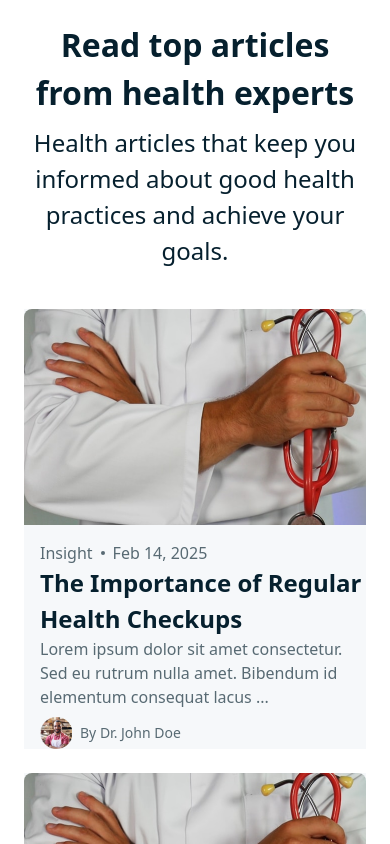
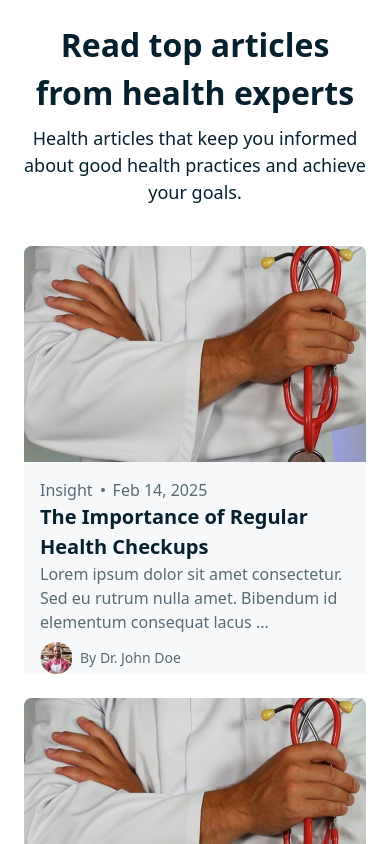
Before and after one commit to ResQ-Health/ResQ-Health, a React (Vite) app: page / in a window 390 px wide. Shown: the part 7240-8084 px from the top of the page. Built offline with nearby package versions, Linux system fonts and the light colour scheme.

Commit message:
updated the cards for card1

```diff
--- a/src/pages/Home.tsx
+++ b/src/pages/Home.tsx
@@ -130,12 +130,13 @@ const Home = () => {
             </div>
 
             <div className='w-full pt-[80px] px-[24px] md:px-[64px]'>
-                <h1 className='text-[32px] text-center text-[#06202E] font-[600] mb-[8px]'>Read top articles from health experts</h1>
-                <p className='text-[24px] text-center text-[#06202E] font-[400]'>Health articles that keep you informed about good health practices and achieve your goals.</p>
+                <h1 className=' md:text-[32px] text-[32px] text-center text-[#06202E] font-[600] mb-[8px]'>Read top articles from health experts</h1>
+                <p className='md:text-[24px] text-[18px] text-center text-[#06202E] font-[400]'>Health articles that keep you informed about good health practices and achieve your goals.</p>
 
                 <div className='mt-[40px] grid grid-cols-1 sm:grid-cols-2 lg:grid-cols-3 gap-6'>
                     {articles.slice(0, showAll ? articles.length : 3).map((article, index) => (
-                        <div key={index} className='flex flex-col text-[#586A73] bg-[#F6F8FA] min-h-[428px] gap-[16px]'>
+                        <div key={index} className='flex flex-col text-[#586A73] bg-[#F6F8FA]
+                         min-h-[428px] gap-[16px]'>
                             <img src={article.image} className='w-full rounded-t-[8px] h-[216px] object-cover' alt={article.title} />
                             <div className='pl-[16px]'>
                                 <div className=''>
@@ -149,7 +150,7 @@ const Home = () => {
                                         </li>
                                     </ul>
                                 </div>
-                                <h3 className='text-[24px] text-[#06202E] font-[600]'>{article.title}</h3>
+                                <h3 className=' md:text-[24px] text-[20px] text-[#06202E] font-[600]'>{article.title}</h3>
                                 <p>{article.description}</p>
                                 <div className='flex items-center mt-[8px] text-[14px] font-[500] gap-[8px]'>
                                     <img className='size-[32px]' src={article.authorImage} alt={article.author} />
```
